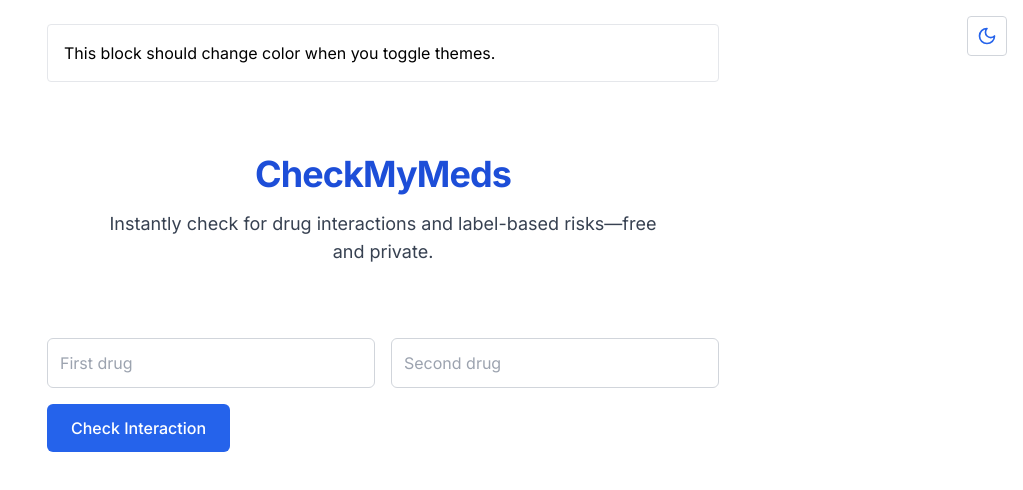
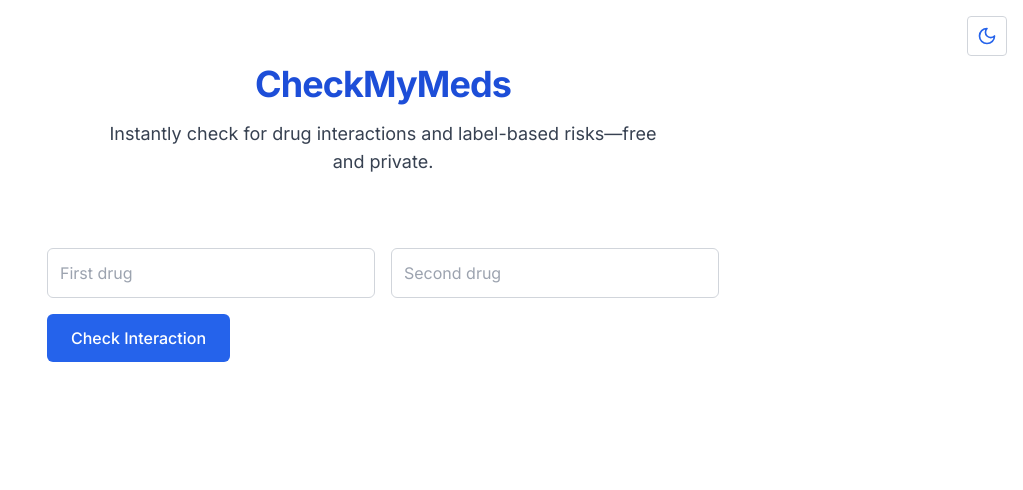
Before and after one commit to paulcyi/checkmymeds, a Next.js app: page / in a window 1280 px wide. Shown: the top 490 px of the page, without its empty margins (257-1280 px from the left). Built offline with nearby package versions, Linux system fonts and the light colour scheme.

Commit message:
chore(ui): remove temporary dark-mode visual test block

```diff
--- a/src/app/page.tsx
+++ b/src/app/page.tsx
@@ -54,11 +54,6 @@ export default function Home() {
       </div> */}
 
       <div className="max-w-2xl mx-auto space-y-8">
-
-        {/* ✅ Visual test */}
-        <div className="p-4 rounded bg-white text-black dark:bg-gray-900 dark:text-white border">
-          This block should change color when you toggle themes.
-        </div>
 
         {/* Hero Section */}
         <section className="text-center space-y-4 py-10">
```
